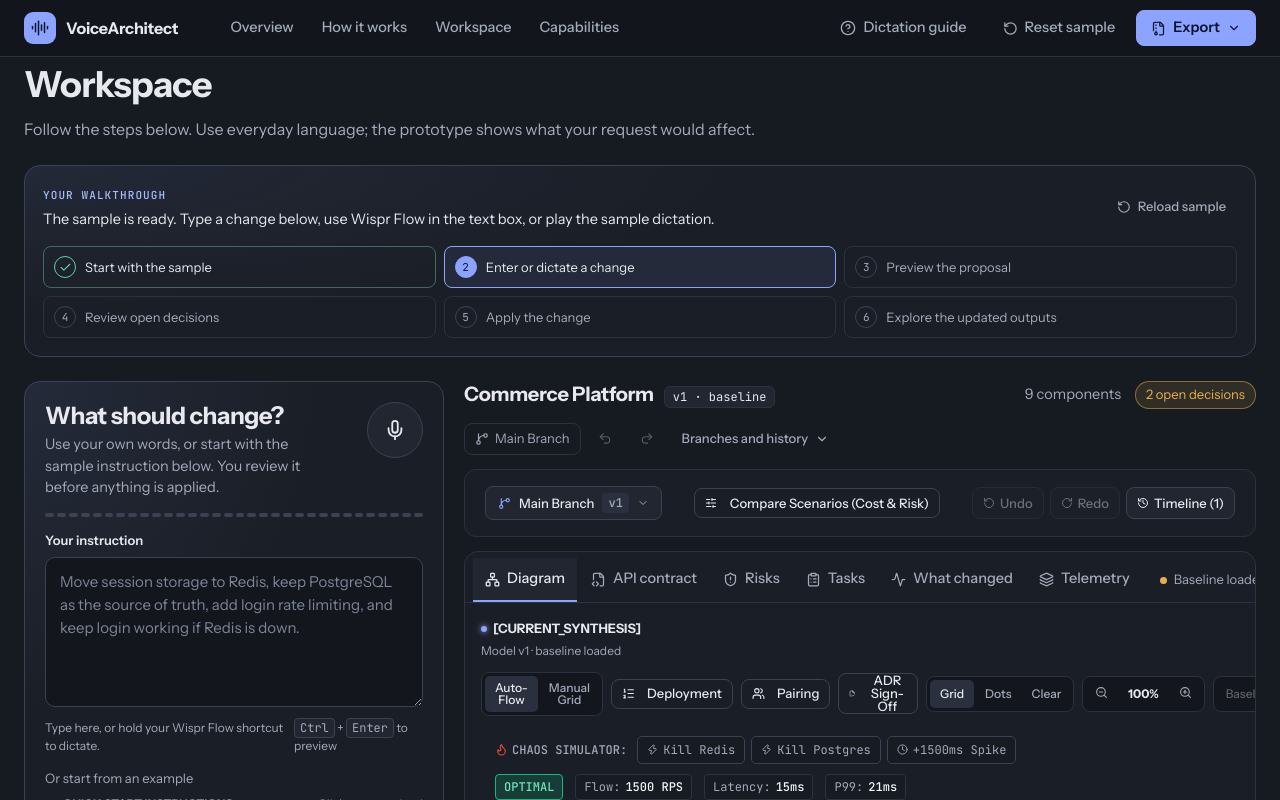
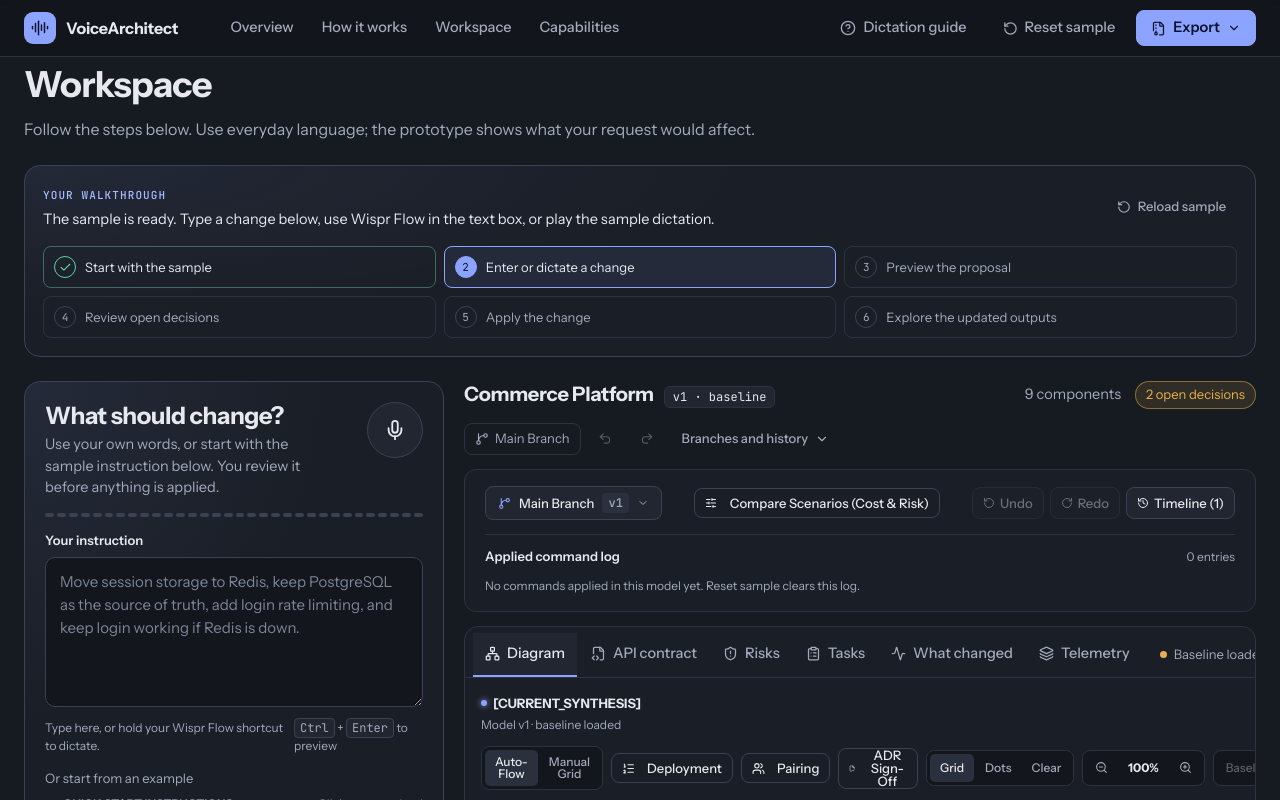
Before and after one commit to Dakshhhhh-ops/no-hands, a React (Vite) app: page / in a window 1280 px wide. Both pictures are taken after a click on the button "Branches and history". Shown: the part 840-1640 px from the top of the page. Built offline with nearby package versions, Linux system fonts and the light colour scheme.

Commit message:
Add timestamped command history

```diff
--- a/src/App.jsx
+++ b/src/App.jsx
@@ -106,7 +106,7 @@ export default function App() {
 
   const timelineEntries = useMemo(() => {
     const history = branches[currentBranchId]?.history || historyTimeline;
-    return history.getFullTimeline().map((e) => ({ version: e.version, label: e.label, patchCount: e.patchCount }));
+    return history.getFullTimeline().map((e) => ({ version: e.version, label: e.label, patchCount: e.patchCount, timestamp: e.timestamp, changeId: e.changeId }));
   }, [branches, currentBranchId, historyTimeline, canUndo, canRedo]);
 
   function getHistory(branchId = currentBranchId) {
@@ -845,6 +845,7 @@ export default function App() {
                 onUndo={handleUndo}
                 onRedo={handleRedo}
                 timeline={timelineEntries}
+                changes={project?.changes || []}
                 onJumpToVersion={handleJumpToVersion}
                 comparison={scenarioComparison}
                 onOpenComparison={handleOpenComparison}
--- a/src/app-shell.css
+++ b/src/app-shell.css
@@ -341,6 +341,19 @@ body { margin: 0; overflow-x: visible; background: var(--va-bg); }
 @keyframes va-rise { from { transform: translateY(8px); opacity: 0; } to { transform: none; opacity: 1; } }
 @keyframes va-toast { from { transform: translate(-50%, 8px); opacity: 0; } to { transform: translate(-50%, 0); opacity: 1; } }
 
+.va-app .va-timeline-timestamp { display: block; margin-top: 4px; color: var(--va-muted); font-size: var(--va-fs-xs); }
+.va-app .va-change-log { flex: 1 0 100%; display: grid; gap: 10px; margin-top: 4px; padding-top: 12px; border-top: 1px solid var(--va-line); }
+.va-app .va-change-log-head { display: flex; flex-wrap: wrap; align-items: baseline; justify-content: space-between; gap: 6px; }
+.va-app .va-change-log-head h3 { margin: 0; font-size: var(--va-fs-sm); }
+.va-app .va-change-log-head > span, .va-app .va-change-log-empty { color: var(--va-muted); font-size: var(--va-fs-xs); }
+.va-app .va-change-log ol { display: grid; gap: 8px; max-height: 260px; overflow: auto; margin: 0; padding: 0; list-style: none; }
+.va-app .va-change-log li { padding: 10px; border: 1px solid var(--va-line); border-radius: var(--va-r-md); background: var(--va-bg); }
+.va-app .va-change-log-meta { display: flex; flex-wrap: wrap; align-items: baseline; justify-content: space-between; gap: 4px 12px; }
+.va-app .va-change-log-meta b { color: var(--va-accent-strong); font: 11px var(--va-mono); }
+.va-app .va-change-log time, .va-app .va-change-log li > small { color: var(--va-muted); font-size: var(--va-fs-xs); }
+.va-app .va-change-log li > p { margin: 6px 0 3px; color: var(--va-ink); font-size: var(--va-fs-sm); overflow-wrap: anywhere; }
+.va-app .va-change-log-empty { margin: 0; }
+
 /* ---------- Responsive ---------- */
 @media (max-width: 1100px) {
   .va-nav { display: none; }
--- a/src/components/ScenarioBranchingBar.jsx
+++ b/src/components/ScenarioBranchingBar.jsx
@@ -28,6 +28,7 @@ export default function ScenarioBranchingBar({
   onUndo,
   onRedo,
   timeline,
+  changes = [],
   onJumpToVersion,
   comparison,
   onOpenComparison,
@@ -37,6 +38,9 @@ export default function ScenarioBranchingBar({
   const [showBranchDropdown, setShowBranchDropdown] = useState(false);
 
   const activeBranch = branches.find((b) => b.id === currentBranchId) || branches[0];
+  const formatTimestamp = (timestamp) => Number.isFinite(timestamp)
+    ? new Intl.DateTimeFormat(undefined, { dateStyle: 'medium', timeStyle: 'short' }).format(new Date(timestamp))
+    : 'Timestamp unavailable';
 
   return (
     <div className="scenario-branching-bar" aria-label="Architecture scenario branching and time-travel controls">
@@ -170,12 +174,37 @@ export default function ScenarioBranchingBar({
                       </span>
                     )}
                   </div>
+                  {entry.changeId && <small className="va-timeline-timestamp">{formatTimestamp(entry.timestamp)}</small>}
                 </div>
               ))}
             </div>
           )}
         </div>
       </div>
+      <section className="va-change-log" aria-labelledby="va-change-log-title">
+        <div className="va-change-log-head">
+          <h3 id="va-change-log-title">Applied command log</h3>
+          <span>{changes.length} {changes.length === 1 ? 'entry' : 'entries'}</span>
+        </div>
+        {changes.length ? (
+          <ol>
+            {changes.map((change) => (
+              <li key={change.id}>
+                <div className="va-change-log-meta">
+                  <b>{change.id} · v{change.version}</b>
+                  <time dateTime={Number.isFinite(change.timestamp) ? new Date(change.timestamp).toISOString() : undefined}>
+                    {formatTimestamp(change.timestamp)}
+                  </time>
+                </div>
+                <p>{change.originalInstruction}</p>
+                <small>{change.summary}</small>
+              </li>
+            ))}
+          </ol>
+        ) : (
+          <p className="va-change-log-empty">No commands applied in this model yet. Reset sample clears this log.</p>
+        )}
+      </section>
     </div>
   );
 }
--- a/src/data/commerce.js
+++ b/src/data/commerce.js
@@ -70,6 +70,7 @@ export function applyChange(project, proposal, decisions = {}) {
   const lower = proposal.text.toLowerCase();
   const changes = [];
   const changeId = `CHG-${String(next.version + 1).padStart(4, '0')}`;
+  const timestamp = Date.now();
   const provenance = { sourceChangeId: changeId, originalInstruction: proposal.text };
   const affectedArtifacts = new Set();
   const existingResolution = (id) => next.requirements.find((item) => item.id === id)?.resolution || '';
@@ -153,8 +154,8 @@ export function applyChange(project, proposal, decisions = {}) {
   next.version += 1;
   next.changed = true;
   const summary = changes.join(' · ') || 'Architecture request recorded for follow-up';
-  next.changes.unshift({ id: changeId, version: next.version, originalInstruction: proposal.text, summary, affectedArtifacts: [...affectedArtifacts] });
-  next.activity.unshift({ version: next.version, summary, sourceChangeId: changeId, originalInstruction: proposal.text });
+  next.changes.unshift({ id: changeId, version: next.version, originalInstruction: proposal.text, summary, affectedArtifacts: [...affectedArtifacts], timestamp });
+  next.activity.unshift({ version: next.version, summary, sourceChangeId: changeId, originalInstruction: proposal.text, timestamp });
 
   return validateProject(next);
 }
--- a/src/types/schema.ts
+++ b/src/types/schema.ts
@@ -89,6 +89,7 @@ export const ActivityRecordSchema = z.object({
   summary: z.string(),
   sourceChangeId: z.string(),
   originalInstruction: z.string(),
+  timestamp: z.number().int().nonnegative().optional(),
 });
 export type ActivityRecord = z.infer<typeof ActivityRecordSchema>;
 
```
Also changed, not shown: 2 other files (tests, documents, lock files or other folders).
